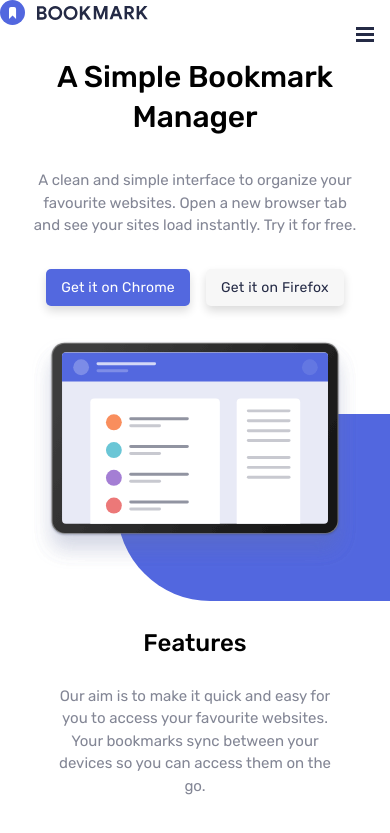
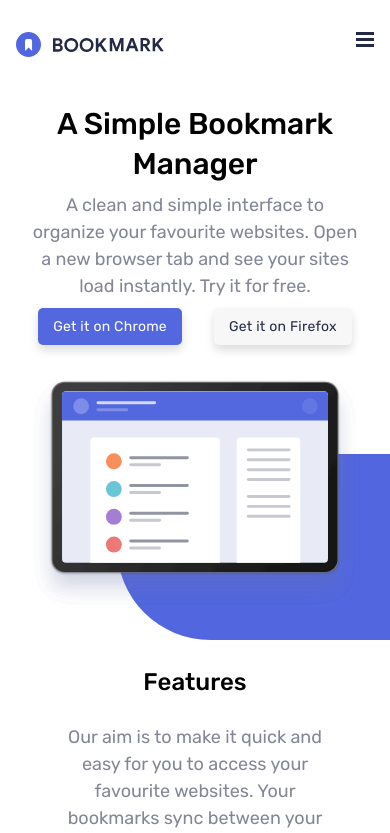
Before and after one commit to glopzel/bookmarksland, a React (Vite) app: page / in a window 390 px wide. Shown: the top 833 px of the page. Built offline with nearby package versions, Linux system fonts and the light colour scheme.

Commit message:
nav body scroll fix

```diff
--- a/src/App.css
+++ b/src/App.css
@@ -5,7 +5,17 @@
 .mobile-nav-toggle {
   border-style: none;
 }
-/* you can access all variables here */
+
+.primary-navigation {
+  display: flex;
+  gap: 2em;
+  list-style: none;
+}
+
+.logo {
+  align-self: center;
+}
+
 .hero-layout {
   display: grid;
   gap: 2em;
@@ -149,6 +159,19 @@
 }
 
 @media (max-width: 50em) {
+  .hero-btns {
+    justify-content: center;
+    gap: 1em;
+  }
+
+  p {
+    font-size: 15px;
+  }
+
+  .text-res {
+    text-align: center;
+  }
+
   .img-toggle {
     align-self: center;
   }
@@ -176,6 +199,19 @@
 }
 
 @media (min-width: 50em) {
+  .nav-btn {
+    color: var(--neutral-very-dark-blue);
+  }
+
+  h1 {
+    line-height: 52px;
+    letter-spacing: -0.15px;
+  }
+
+  .small-container {
+    gap: 1em;
+  }
+
   #hero-blub {
     width: 40%;
   }
@@ -244,3 +280,97 @@
   }
 
 }
+
+@media (min-width: 35em) {
+  header {
+    --max-width: 1110px;
+    --padding: 2rem;
+    width: min(var(--max-width), 100% - var(--padding) * 2);
+    display: flex;
+    justify-content: space-between;
+    margin: 2em;
+    margin-inline: auto;
+  }
+
+  .primary-navigation {
+    justify-content: flex-end;
+    align-items: center;
+  }
+
+  .mobile-nav-toggle {
+    display: none;
+  }
+}
+/* NAVIGATION */
+@media (max-width: 35em) {
+  .primary-navigation {
+    position: fixed;
+    /* overflow: hidden; */
+    top: 0;
+    inset: 0 0 0 0%;
+    z-index: 1000;
+    transform: translateX(100%);
+    transition: transform 250ms ease-out;
+    background: rgba(37, 43, 70, 0.9);
+    color: white;
+    flex-direction: column;
+    justify-content: center;
+    gap: 3rem;
+  }
+
+  header {
+    margin: 1.5em 0;
+  }
+
+  .hero.flex {
+    gap: 0.5em;
+  }
+
+  .hero {
+    margin-top: 3em;
+    justify-content: flex-end;
+  }
+
+  .primary-navigation > * {
+    width: 80%;
+    margin-inline: auto;
+  }
+
+  .nav-btn, .logo {
+    padding: 0.5em 0;
+  }
+
+  a.nav-btn, .login-nav-btn {
+    display: block;
+    color: white;
+    text-align: center;
+    border-bottom: 1px solid hsl(229, 8%, 60%);
+    text-transform: uppercase;
+  }
+
+  .logo {
+    position: absolute;
+    left: 1em;
+  }
+
+  .nav-on {
+    transform: translateX(0%);
+  }
+
+  /*  if primary navigation has data=true  */
+  .primary-navigation[data-visible="true"] {
+    transform: translateX(0%);
+  }
+
+  .mobile-nav-toggle {
+    /* display: block; */
+    position: absolute;
+    background-color: transparent;
+    aspect-ratio: 1;
+    right: 1em;
+  }
+
+  .logo, .mobile-nav-toggle {
+    z-index: 9999;
+  }
+}
--- a/src/components/Header.jsx
+++ b/src/components/Header.jsx
@@ -1,4 +1,5 @@
 import logo from "../assets/images/logo-bookmark.svg"
+import logoLight from "../assets/images/logo-light.svg"
 import burgerIcon from "../assets/images/icon-hamburger.svg"
 import closeIcon from "../assets/images/icon-close.svg"
 import { useState, useRef, useEffect } from "react"
@@ -17,7 +18,9 @@ const Header = () => {
     const primaryNav = ref.current;
 
     const navBtn = document.querySelector('.mobile-nav-toggle');
-    const attr = navBtn.getAttribute('aria-expanded')
+    const attr = navBtn.getAttribute('aria-expanded');
+
+    document.body.classList.toggle('hide-overflow');
 
     primaryNav.setAttribute('data-visible', attr);
 
@@ -25,17 +28,17 @@ const Header = () => {
 
   return (
     <header className="first-header">
-        <div className="logo"><img src={logo} alt="" /></div>
+        <div className="logo"><img src={navExpanded ? logoLight : logo} alt="" /></div>
         <button className="mobile-nav-toggle" aria-controls="primary-navigation" aria-expanded='false' onClick={(e) => toggleNav(e)}>
           <img id="burger-icon" className={navExpanded ? 'hidden' : 'nav-btn'} src={burgerIcon} alt="" />
           <img id="close-icon" className={navExpanded ? 'nav-btn' : 'hidden'} src={closeIcon} alt="" />
         </button>
         <nav className="first-nav">
             <ul ref={ref} role='list' data-visible="false" id="primary-navigation" className="primary-navigation">
-                <li><a href="#features-container">Features</a></li>
-                <li><a href="#download-section">Pricing</a></li>
-                <li><a href="#contact">Contact</a></li>
-                <li><a href="#" className='btn accent-btn'>Login</a></li>
+                <li><a className="nav-btn" href="#">Features</a></li>
+                <li><a className="nav-btn" href="#">Pricing</a></li>
+                <li><a className="nav-btn" href="#">Contact</a></li>
+                <li><a id="#login" href="#" className='btn accent-btn login-nav-btn'>Login</a></li>
             </ul>
         </nav>
     </header>
--- a/src/index.css
+++ b/src/index.css
@@ -21,7 +21,7 @@
   margin: 0;
   padding: 0;
   font: inherit;
-  font-family: 'Rubik', sans-serif;
+  font-family: "Rubik", sans-serif;
 }
 
 html {
@@ -40,6 +40,7 @@ html:focus-within {
 body {
   line-height: 1.5;
   -webkit-font-smoothing: antialiased;
+  -webkit-overflow-scrolling: touch;
 }
 
 img,
@@ -78,7 +79,9 @@ a {
   display: inline-block;
 }
 
-h1, h2, .cta-heading {
+h1,
+h2,
+.cta-heading {
   font-weight: 500;
 }
 
@@ -88,7 +91,8 @@ h1 {
   line-height: 40px;
 }
 
-h2, .cta-heading {
+h2,
+.cta-heading {
   font-size: clamp(1.5rem, 1vw + 1rem, 2rem);
 }
 
@@ -105,7 +109,8 @@ p {
   text-align: center;
 }
 
-.section-intro, .qs {
+.section-intro,
+.qs {
   --max-width: 500px;
   --padding: 1rem;
   width: min(var(--max-width), 100% - var(--padding) * 2);
@@ -172,7 +177,8 @@ p {
   color: var(--primary-soft-red);
 }
 
-.toggle-question, .features-btn {
+.toggle-question,
+.features-btn {
   border: 1px solid transparent;
   background: transparent;
   cursor: pointer;
@@ -241,105 +247,6 @@ p {
   color: rgba(36, 42, 69, 1);
 }
 
-/* header */
-.primary-navigation {
-  /* position: sticky; */
-  /* z-index: 2; */
-  display: flex;
-  gap: 2em;
-  list-style: none;
+.hide-overflow {
+  overflow: hidden;
 }
-
-@media (max-width: 50em) {
-  .hero-btns {
-    justify-content: center;
-    gap: 1em;
-  }
-
-  p {
-    font-size: 15px;
-  }
-
-  .text-res {
-    text-align: center;
-  }
-}
-
-@media (min-width: 50em) {
-  header {
-    --max-width: 1110px;
-    --padding: 2rem;
-    width: min(var(--max-width), 100% - var(--padding) * 2);
-    margin-inline: auto;
-  }
-
-  h1 {
-    line-height: 52px;
-    letter-spacing: -0.15px;
-  }
-
-  .small-container {
-    gap: 1em;
-  }
-
-}
-@media (min-width: 35em) {
-  .mobile-nav-toggle {
-    display: none;
-  }
-}
-/* NAVIGATION */
-@media (max-width: 35em) {
-  .primary-navigation {
-    position: fixed;
-    inset: 0 0 0 0%;
-    z-index: 1000;
-    transform: translateX(100%);
-    transition: transform 250ms ease-out;
-    /* background: white; */
-    /* height: fit-content; */
-    /* background: rgba(83, 104, 223, 0.9); */
-    background: rgba(37, 43, 70, 0.9);
-    color: white;
-    flex-direction: column;
-    justify-content: center;
-    align-items: center;
-    gap: 3rem;
-  }
-
-  .primary-navigation li a {
-    /* margin-top: 1em; */
-    color: white;
-  }
-
-  /* .primary-navigation a {
-    --var-clr-links: black;
-  } */
-  .nav-on {
-    transform: translateX(0%);
-  }
-
-  /*  if primary navigation has data=true  */
-  .primary-navigation[data-visible='true'] {
-    transform: translateX(0%);
-  }
-
-  /* .logo {
-    margin-top: 0.5rem;
-    margin-inline: auto;
-  } */
-
-  .mobile-nav-toggle {
-    display: block;
-    position: absolute;
-    z-index: 9999;
-    background-color: transparent;
-    aspect-ratio: 1;
-    right: 1rem;
-  }
-
-  /* .mobile-nav-toggle img {
-    width: 100%;
-  } */
-
-}
```
Lines whose indentation alone changed are shown as unchanged.
